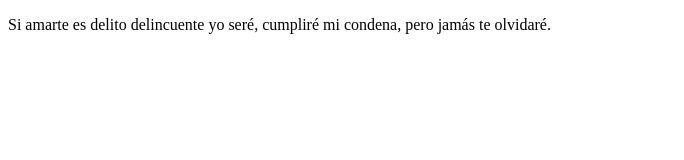
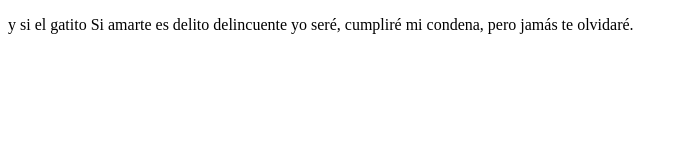
Before and after one commit to ivanvilla0111/proyectoDemoCursoPrework, a plain HTML site: page index.html in a window 1280 px wide. Shown: the whole page, without its empty margins (0-684 px from the left). Drawn offline with Linux system fonts and the light colour scheme.

Commit message:
cambios agregamos los gaticos

```diff
--- a/index.html
+++ b/index.html
@@ -7,7 +7,7 @@
     <title>hola mundo</title>
 </head>
 <body>
-    <p>Si amarte es delito delincuente yo seré, cumpliré mi condena, pero jamás te olvidaré.</p>
+    <p>y si el gatito Si amarte es delito delincuente yo seré, cumpliré mi condena, pero jamás te olvidaré.</p>
 
 </body>
 </html>
```
